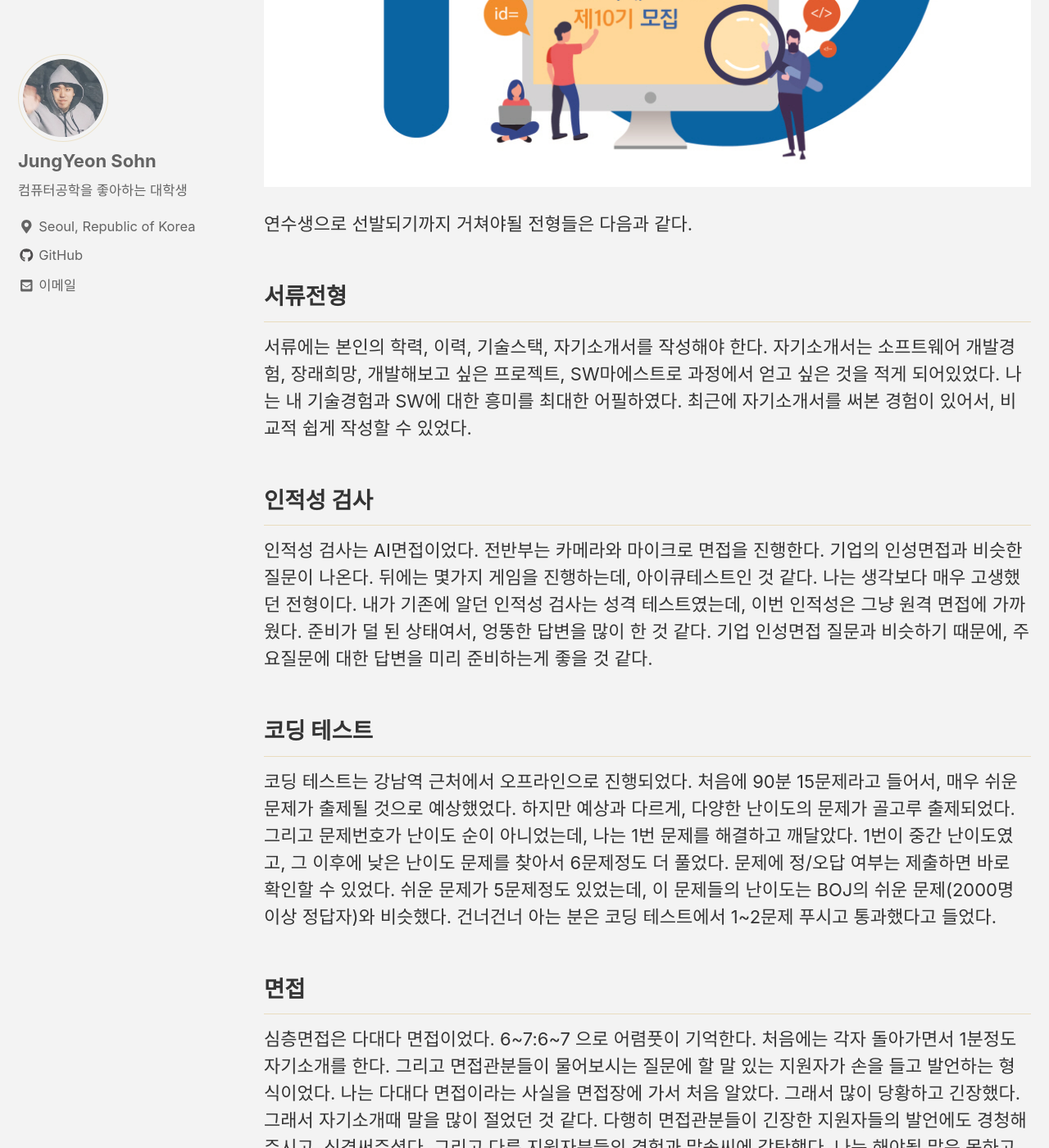
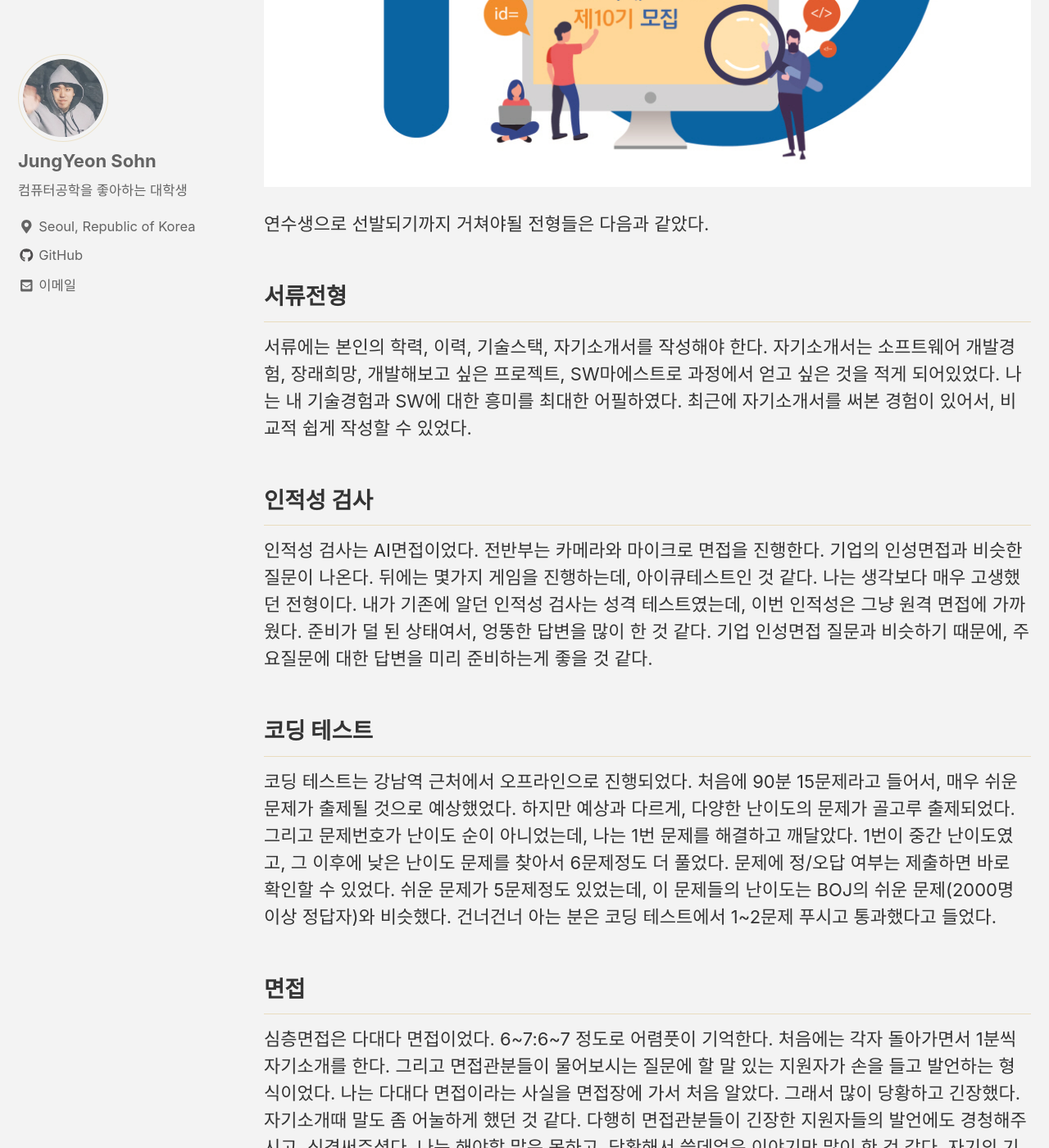
Before and after one commit to leesunkyu94/leesunkyu94.github.io, a Jekyll site: the page built from _posts/2019-04-20-sw-maestro-1.md, in a window 1280 px wide and 1400 px high, scrolled down 930 px. Shown: the whole window at 82% size. Built offline with Jekyll 4.4.1, drawn with Linux system fonts in a browser that asks for light colours; cached includes are drawn as plain includes; comment, search, counter and statistics services are not loaded; some of the changed text lies outside the part shown.

Commit message:
SW마에스트로 지원후기 포스팅 수정

```diff
--- a/_posts/2019-04-20-sw-maestro-1.md
+++ b/_posts/2019-04-20-sw-maestro-1.md
@@ -5,11 +5,11 @@
 categories:
     - SW-Maestro
 ---
-지난 2월에 나는 SW마에스트로 과정에 지원했다. 처음에 모집공고를 보았을 때, 학업과 동시에 수행하는 것이 힘들 것 같았다. 그래서 지원을 놓고 많이 고민했다. 하지만 이제 남은 대학생활이 1년밖에 남지 않았고, 이번이 아니면 영원히 못할 것 같다는 생각이 들었다. 그래서 힘듬을 각오하고 지원하게 되었다. 예전부터 꼭 해보고 싶었던 활동이기 때문이다.
+지난 2월에 나는 SW마에스트로 과정에 지원했다. 처음에 모집공고를 보았을 때, 학업과 동시에 수행하는 것이 힘들어 보였다. 그래서 지원을 놓고 많이 고민했다. 하지만 이제 남은 대학생활이 1년밖에 남지 않았고, 이번이 아니면 영원히 못할 것 같다는 생각이 들었다. 그래서 힘듬을 각오하고 지원하게 되었다. 예전부터 꼭 해보고 싶었던 활동이기 때문이다.
 
 ![sw-maestro](/assets/2019-04-20/1.png)
 
-연수생으로 선발되기까지 거쳐야될 전형들은 다음과 같다.
+연수생으로 선발되기까지 거쳐야될 전형들은 다음과 같았다.
 
 ## 서류전형
 
@@ -26,7 +26,7 @@
 
 ## 면접
 
-심층면접은 다대다 면접이었다. 6~7:6~7 으로 어렴풋이 기억한다. 처음에는 각자 돌아가면서 1분정도 자기소개를 한다. 그리고 면접관분들이 물어보시는 질문에 할 말 있는 지원자가 손을 들고 발언하는 형식이었다. 나는 다대다 면접이라는 사실을 면접장에 가서 처음 알았다. 그래서 많이 당황하고 긴장했다. 그래서 자기소개때 말을 많이 절었던 것 같다. 다행히 면접관분들이 긴장한 지원자들의 발언에도 경청해주시고, 신경써주셨다. 그리고 다른 지원자분들의 경험과 말솜씨에 감탄했다. 나는 해야될 말은 못하고, 당황해서 쓸데없은 이야기를 많이 한 것 같다. 자기의 기술역량과 경험을 잘 정리해서 말하는 연습도 꼭 필요하다고 느꼈다. 내가 기억나는 질문 주제는 node.js, tensorflow, 아두이노, 디버깅, SW로 하고싶은 일, 팀프로젝트 위기 경험이다.
+심층면접은 다대다 면접이었다. 6~7:6~7 정도로 어렴풋이 기억한다. 처음에는 각자 돌아가면서 1분씩 자기소개를 한다. 그리고 면접관분들이 물어보시는 질문에 할 말 있는 지원자가 손을 들고 발언하는 형식이었다. 나는 다대다 면접이라는 사실을 면접장에 가서 처음 알았다. 그래서 많이 당황하고 긴장했다. 자기소개때 말도 좀 어눌하게 했던 것 같다. 다행히 면접관분들이 긴장한 지원자들의 발언에도 경청해주시고, 신경써주셨다. 나는 해야할 말은 못하고, 당황해서 쓸데없은 이야기만 많이 한 것 같다. 자기의 기술역량과 경험을 잘 정리해서 말하는 연습이 필요해 보인다. 내가 기억나는 질문 주제는 node.js, tensorflow, 아두이노, 디버깅, SW로 하고싶은 일, 팀프로젝트 위기 경험이다.
 
 ## 결과
 
```
